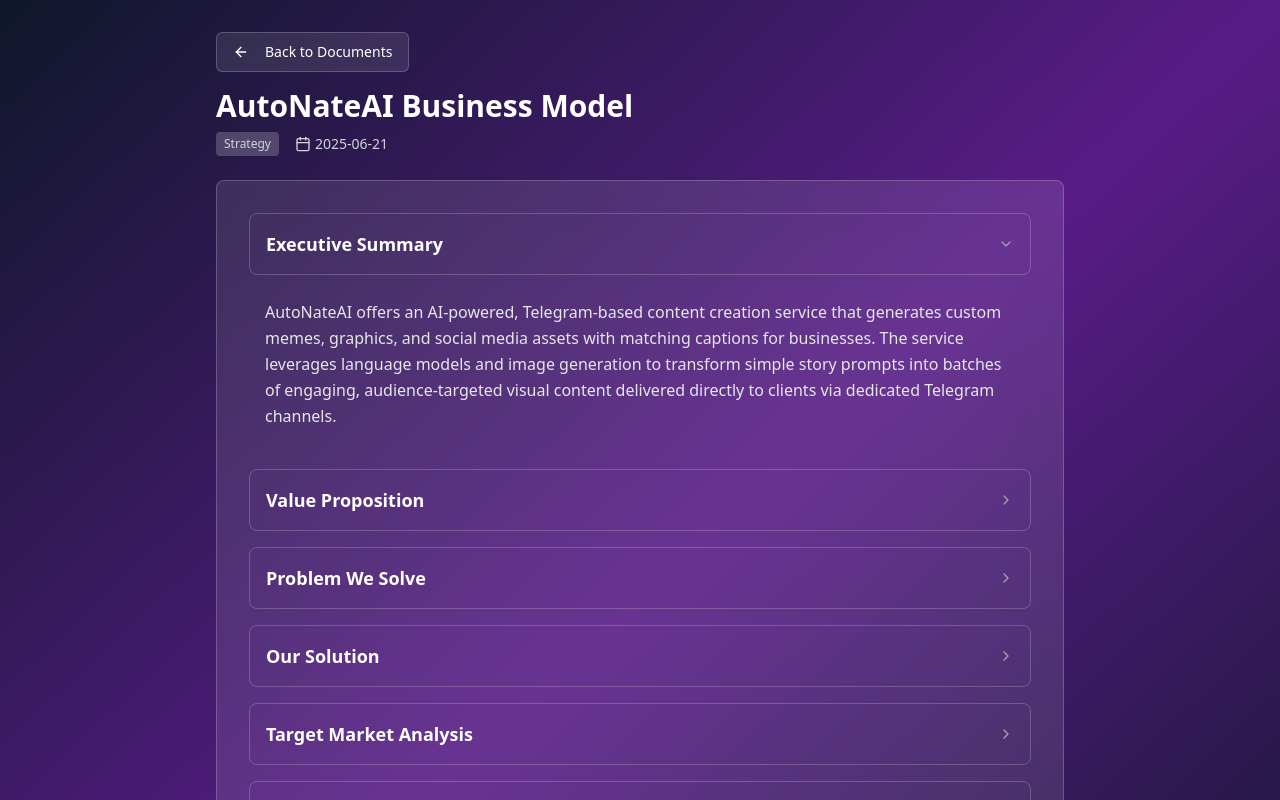
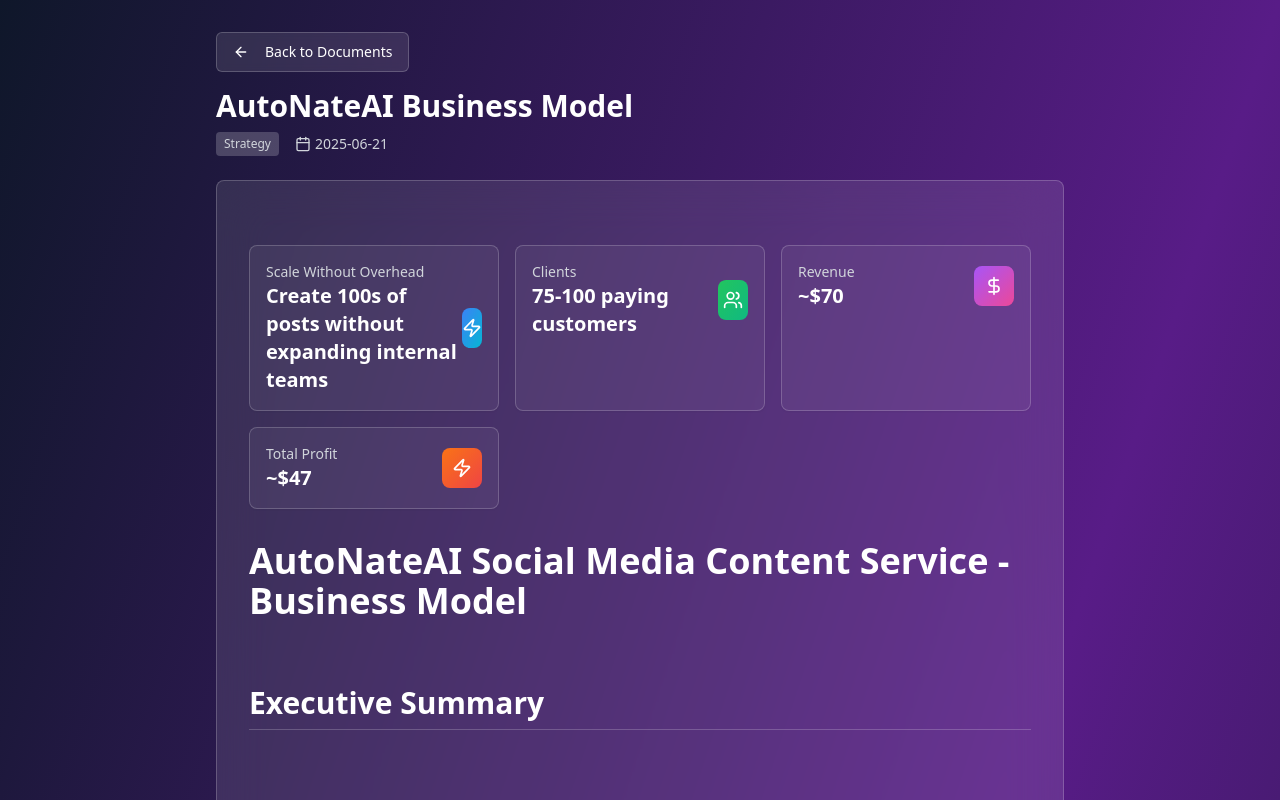
Before and after one commit to AutoNateAI/autonateai-founder-console, a React (Vite) app: page /strategic-docs in a window 1280 px wide. Both pictures are taken after a click on the element 264 px from the left and 331 px from the top of the page. Shown: the top 800 px of the page. Built offline with nearby package versions, Linux system fonts and the light colour scheme.

Commit message:
Refactor: Remove collapsible sections
Update MarkdownRenderer to render content in a scrollable format, removing the collapsible sections.

```diff
--- a/src/components/MarkdownRenderer.tsx
+++ b/src/components/MarkdownRenderer.tsx
@@ -1,7 +1,6 @@
 
 import React, { useState } from 'react';
-import { Check, ChevronDown, ChevronRight, CheckSquare, Square, TrendingUp, Users, Target, DollarSign, Calendar, Award, Zap } from 'lucide-react';
-import { Collapsible, CollapsibleContent, CollapsibleTrigger } from '@/components/ui/collapsible';
+import { Check, CheckSquare, Square, TrendingUp, Users, Target, DollarSign, Calendar, Award, Zap } from 'lucide-react';
 import { Button } from '@/components/ui/button';
 import { Card, CardContent, CardDescription, CardHeader, CardTitle } from '@/components/ui/card';
 import { Table, TableBody, TableCell, TableHead, TableHeader, TableRow } from '@/components/ui/table';
@@ -18,13 +17,6 @@ interface ChecklistItem {
   checked: boolean;
 }
 
-interface Section {
-  id: string;
-  title: string;
-  content: string;
-  expanded: boolean;
-}
-
 interface StatCard {
   title: string;
   value: string;
@@ -39,45 +31,14 @@ interface TableData {
 
 const MarkdownRenderer: React.FC<MarkdownRendererProps> = ({ content }) => {
   const [checklist, setChecklist] = useState<ChecklistItem[]>([]);
-  const [sections, setSections] = useState<Section[]>([]);
 
   React.useEffect(() => {
-    // Parse content for interactive elements
+    // Parse content for checklist items
     const lines = content.split('\n');
-    const newSections: Section[] = [];
     const newChecklist: ChecklistItem[] = [];
 
-    let currentSection: Section | null = null;
-    let sectionContent: string[] = [];
-
     lines.forEach((line, index) => {
-      // Handle headers
-      if (line.startsWith('## ')) {
-        if (currentSection) {
-          currentSection.content = sectionContent.join('\n');
-          newSections.push(currentSection);
-        }
-        currentSection = {
-          id: `section-${index}`,
-          title: line.replace('## ', ''),
-          content: '',
-          expanded: index < 3 // First 3 sections expanded by default
-        };
-        sectionContent = [];
-      } else if (line.startsWith('### ')) {
-        if (currentSection) {
-          currentSection.content = sectionContent.join('\n');
-          newSections.push(currentSection);
-        }
-        currentSection = {
-          id: `section-${index}`,
-          title: line.replace('### ', ''),
-          content: '',
-          expanded: false
-        };
-        sectionContent = [];
-      } else if (line.match(/^[\s]*[-*]\s/)) {
-        // Handle checklist items
+      if (line.match(/^[\s]*[-*]\s/) && !line.includes('|')) {
         const checklistId = `check-${index}`;
         const text = line.replace(/^[\s]*[-*]\s/, '');
         newChecklist.push({
@@ -85,30 +46,15 @@ const MarkdownRenderer: React.FC<MarkdownRendererProps> = ({ content }) => {
           text,
           checked: false
         });
-        sectionContent.push(`CHECKLIST_ITEM:${checklistId}`);
-      } else {
-        sectionContent.push(line);
       }
     });
 
-    if (currentSection) {
-      currentSection.content = sectionContent.join('\n');
-      newSections.push(currentSection);
-    }
-
-    setSections(newSections);
     setChecklist(newChecklist);
   }, [content]);
 
   const toggleChecklistItem = (id: string) => {
     setChecklist(prev => prev.map(item =>
       item.id === id ? { ...item, checked: !item.checked } : item
-    ));
-  };
-
-  const toggleSection = (id: string) => {
-    setSections(prev => prev.map(section =>
-      section.id === id ? { ...section, expanded: !section.expanded } : section
     ));
   };
 
@@ -162,7 +108,6 @@ const MarkdownRenderer: React.FC<MarkdownRendererProps> = ({ content }) => {
   };
 
   const generateChartData = (sectionTitle: string) => {
-    // Generate sample data based on section content
     if (sectionTitle.toLowerCase().includes('profit') || sectionTitle.toLowerCase().includes('revenue')) {
       return [
         { month: 'Month 1', revenue: 4500, profit: 2000 },
@@ -237,15 +182,17 @@ const MarkdownRenderer: React.FC<MarkdownRendererProps> = ({ content }) => {
     return null;
   };
 
-  const renderContent = (text: string, sectionTitle: string = '') => {
-    const lines = text.split('\n');
+  const renderContent = () => {
+    const lines = content.split('\n');
     const elements: React.ReactNode[] = [];
+    let currentSection = '';
+    let checklistIndex = 0;
 
-    // Check for stat cards
-    const stats = parseStatCards(text);
+    // Check for overall stats first
+    const stats = parseStatCards(content);
     if (stats.length > 0) {
       elements.push(
-        <div key="stats" className="grid grid-cols-1 md:grid-cols-3 gap-4 my-6">
+        <div key="global-stats" className="grid grid-cols-1 md:grid-cols-3 gap-4 my-8">
           {stats.slice(0, 6).map((stat, index) => {
             const IconComponent = getIconForStat(stat.title);
             return (
@@ -268,26 +215,11 @@ const MarkdownRenderer: React.FC<MarkdownRendererProps> = ({ content }) => {
       );
     }
 
-    // Check for charts
-    const chartData = generateChartData(sectionTitle);
-    if (chartData) {
-      elements.push(
-        <Card key="chart" className="my-6 bg-white/5 border-white/20">
-          <CardHeader>
-            <CardTitle className="text-white">{sectionTitle} Analytics</CardTitle>
-          </CardHeader>
-          <CardContent>
-            {renderChart(chartData, sectionTitle)}
-          </CardContent>
-        </Card>
-      );
-    }
-
     // Check for tables
-    const tableData = parseTable(text);
+    const tableData = parseTable(content);
     if (tableData) {
       elements.push(
-        <Card key="table" className="my-6 bg-white/5 border-white/20">
+        <Card key="global-table" className="my-8 bg-white/5 border-white/20">
           <CardContent className="p-0">
             <Table>
               <TableHeader>
@@ -312,46 +244,49 @@ const MarkdownRenderer: React.FC<MarkdownRendererProps> = ({ content }) => {
       );
     }
 
-    // Process remaining content
     lines.forEach((line, index) => {
-      // Handle checklist items
-      if (line.startsWith('CHECKLIST_ITEM:')) {
-        const checkId = line.replace('CHECKLIST_ITEM:', '');
-        const checkItem = checklist.find(item => item.id === checkId);
-        if (!checkItem) return;
+      // Handle headers
+      if (line.startsWith('# ')) {
+        elements.push(
+          <div key={index} className="my-8">
+            <h1 className="text-4xl font-bold text-white mb-4">{line.replace('# ', '')}</h1>
+          </div>
+        );
+      } else if (line.startsWith('## ')) {
+        currentSection = line.replace('## ', '');
+
+        // Add chart for this section if applicable
+        const chartData = generateChartData(currentSection);
+        if (chartData) {
+          elements.push(
+            <Card key={`chart-${index}`} className="my-6 bg-white/5 border-white/20">
+              <CardHeader>
+                <CardTitle className="text-white">{currentSection} Analytics</CardTitle>
+              </CardHeader>
+              <CardContent>
+                {renderChart(chartData, currentSection)}
+              </CardContent>
+            </Card>
+          );
+        }
 
         elements.push(
-          <div key={index} className="flex items-center space-x-3 my-2 p-3 rounded-lg bg-white/5 hover:bg-white/10 transition-colors cursor-pointer"
-               onClick={() => toggleChecklistItem(checkId)}>
-            {checkItem.checked ? (
-              <CheckSquare className="w-5 h-5 text-green-400 flex-shrink-0" />
-            ) : (
-              <Square className="w-5 h-5 text-gray-400 flex-shrink-0" />
-            )}
-            <span className={`${checkItem.checked ? 'line-through text-gray-400' : 'text-gray-200'}`}>
-              {checkItem.text}
-            </span>
+          <div key={index} className="my-6">
+            <h2 className="text-3xl font-semibold text-white mb-4 pb-2 border-b border-white/20">{currentSection}</h2>
           </div>
         );
-        return;
-      }
-
-      // Skip table lines and stat lines (already processed)
-      if (line.includes('|') || line.includes('**') && (line.includes('$') || line.includes('%'))) return;
-
-      // Handle headers
-      if (line.startsWith('# ')) {
-        elements.push(<h1 key={index} className="text-3xl font-bold text-white mb-4 mt-6">{line.replace('# ', '')}</h1>);
-      } else if (line.startsWith('## ')) {
-        elements.push(<h2 key={index} className="text-2xl font-semibold text-white mb-3 mt-5">{line.replace('## ', '')}</h2>);
       } else if (line.startsWith('### ')) {
-        elements.push(<h3 key={index} className="text-xl font-semibold text-white mb-2 mt-4">{line.replace('### ', '')}</h3>);
+        elements.push(
+          <div key={index} className="my-4">
+            <h3 className="text-2xl font-semibold text-white mb-3">{line.replace('### ', '')}</h3>
+          </div>
+        );
       }
       // Handle bold text
       else if (line.includes('**')) {
         const parts = line.split(/(\*\*.*?\*\*)/g);
         elements.push(
-          <p key={index} className="text-gray-200 mb-2 leading-relaxed">
+          <p key={index} className="text-gray-200 mb-3 leading-relaxed text-lg">
             {parts.map((part, i) =>
               part.startsWith('**') && part.endsWith('**') ? (
                 <strong key={i} className="text-white font-semibold">{part.slice(2, -2)}</strong>
@@ -362,65 +297,46 @@ const MarkdownRenderer: React.FC<MarkdownRendererProps> = ({ content }) => {
           </p>
         );
       }
-      // Handle bullet points
-      else if (line.match(/^[\s]*[-*]\s/) && !line.startsWith('CHECKLIST_ITEM:')) {
-        elements.push(
-          <div key={index} className="flex items-start space-x-2 ml-4 mb-1">
-            <span className="text-cyan-400 mt-2">•</span>
-            <span className="text-gray-200">{line.replace(/^[\s]*[-*]\s/, '')}</span>
-          </div>
-        );
+      // Handle bullet points as checklist items
+      else if (line.match(/^[\s]*[-*]\s/) && !line.includes('|')) {
+        const checkItem = checklist[checklistIndex];
+        if (checkItem) {
+          elements.push(
+            <div key={index} className="flex items-center space-x-3 my-3 p-4 rounded-lg bg-white/5 hover:bg-white/10 transition-colors cursor-pointer"
+                 onClick={() => toggleChecklistItem(checkItem.id)}>
+              {checkItem.checked ? (
+                <CheckSquare className="w-5 h-5 text-green-400 flex-shrink-0" />
+              ) : (
+                <Square className="w-5 h-5 text-gray-400 flex-shrink-0" />
+              )}
+              <span className={`${checkItem.checked ? 'line-through text-gray-400' : 'text-gray-200'} text-lg`}>
+                {checkItem.text}
+              </span>
+            </div>
+          );
+          checklistIndex++;
+        }
       }
       // Handle empty lines
       else if (line.trim() === '') {
-        elements.push(<div key={index} className="h-2"></div>);
+        elements.push(<div key={index} className="h-4"></div>);
       }
       // Regular paragraphs
-      else if (line.trim()) {
-        elements.push(<p key={index} className="text-gray-200 mb-2 leading-relaxed">{line}</p>);
+      else if (line.trim() && !line.includes('|')) {
+        elements.push(
+          <p key={index} className="text-gray-200 mb-3 leading-relaxed text-lg">
+            {line}
+          </p>
+        );
       }
     });
 
     return elements;
   };
 
-  if (sections.length === 0) {
-    // Fallback for simple content without sections
-    return (
-      <div className="prose prose-invert max-w-none">
-        {renderContent(content)}
-      </div>
-    );
-  }
-
   return (
-    <div className="space-y-4">
-      {sections.map((section) => (
-        <Collapsible
-          key={section.id}
-          open={section.expanded}
-          onOpenChange={() => toggleSection(section.id)}
-        >
-          <CollapsibleTrigger asChild>
-            <Button
-              variant="ghost"
-              className="w-full justify-between p-4 h-auto text-left hover:bg-white/10 border border-white/20 rounded-lg"
-            >
-              <h3 className="text-lg font-semibold text-white">{section.title}</h3>
-              {section.expanded ? (
-                <ChevronDown className="w-5 h-5 text-gray-400" />
-              ) : (
-                <ChevronRight className="w-5 h-5 text-gray-400" />
-              )}
-            </Button>
-          </CollapsibleTrigger>
-          <CollapsibleContent className="pt-4 pl-4 pr-4 pb-2">
-            <div className="prose prose-invert max-w-none">
-              {renderContent(section.content, section.title)}
-            </div>
-          </CollapsibleContent>
-        </Collapsible>
-      ))}
+    <div className="space-y-6">
+      {renderContent()}
 
       {checklist.length > 0 && (
         <Card className="mt-8 bg-white/5 border-white/20">
```
